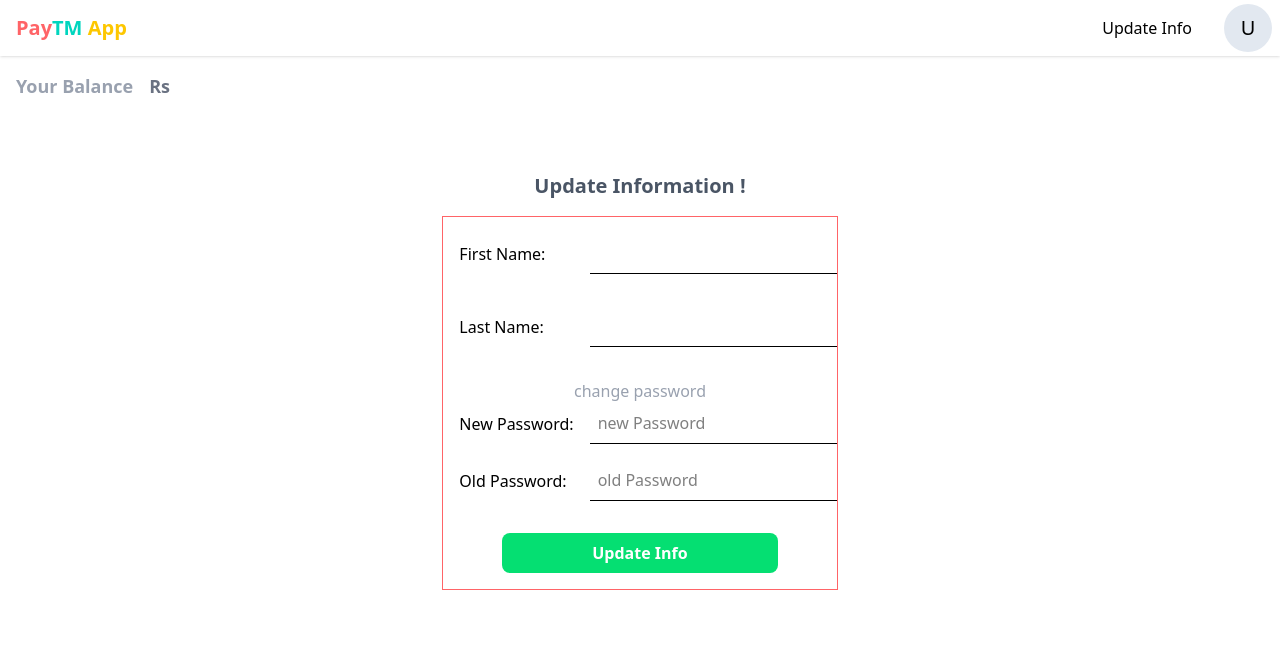
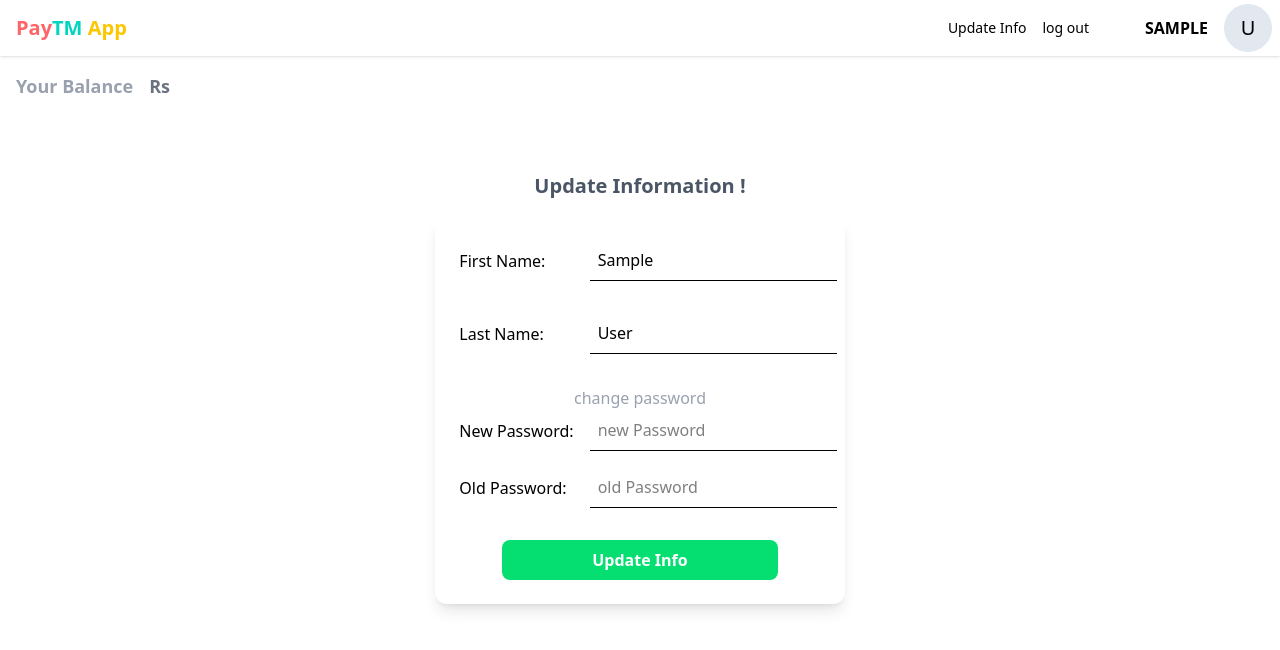
Before and after one commit to Ashimgautam356/paytmClone, a React (Vite) app in the folder frontend/: page /user/update in a window 1280 px wide. Shown: the top 650 px of the page. Built offline with nearby package versions, Linux system fonts and the light colour scheme; no server answers; sample sign-in values are in the browser's storage.

Commit message:
commpleted other stuff now workin in form's

```diff
--- a/frontend/src/components/Appbar.tsx
+++ b/frontend/src/components/Appbar.tsx
@@ -1,19 +1,35 @@
-import { useSelector } from "react-redux"
+import { useDispatch, useSelector } from "react-redux"
 import { Link } from "react-router-dom"
+import { logoutUser } from "../store/slice/userSlice"
+import { UseDispatch } from "react-redux"
+import { useNavigate } from "react-router-dom"
 
 
 export const Appbar = () => {
+    const dispatch = useDispatch()
+    const navigate = useNavigate()
+
     const user = useSelector((state: any) => state.user)
+    const handleClick = async()=>{
+        dispatch(logoutUser())
+        navigate('/signin')
 
+    }
     return <div className="shadow h-14 flex justify-between">
         <div className="flex items-center justify-center h-full ml-4 text-xl font-semibold">
             <Link to={"/"}><span className="text-red-400">Pay</span><span className="text-teal-400">TM</span><span className="text-yellow-400"> App</span></Link>
         </div>
         <div className="flex">
-            <div className="flex flex-col justify-center h-full mr-4">
-                <Link to={`/user/update?id=${user?.userId}`}>Update Info</Link>
+            <div className="flex pr-10 text-sm">
+
+                <div className="flex flex-col justify-center h-full mr-4 ">
+                    <Link to={`/user/update`}>Update Info</Link>
+                </div>
+                <div className="flex flex-col justify-center h-full mr-4 ">
+                    <button onClick={handleClick} className="cursor-pointer">log out</button>
+                </div>
             </div>
-            <div className="flex flex-col justify-center h-full mr-4">
+            <div className="flex flex-col justify-center h-full mr-4 uppercase font-semibold">
                 {user?.firstName}
             </div>
             <div className="rounded-full h-12 w-12 bg-slate-200 flex justify-center mt-1 mr-2">
--- a/frontend/src/components/UpdateInfo.tsx
+++ b/frontend/src/components/UpdateInfo.tsx
@@ -1,8 +1,10 @@
 import { SubmitHandler, useForm } from 'react-hook-form'
-import { useSelector } from 'react-redux'
+import { useDispatch, useSelector } from 'react-redux'
 import z from 'zod'
 import { zodResolver } from "@hookform/resolvers/zod";
 import { useUpdateInfoMutation } from '../store/api/service';
+import {userInfo} from '../store/slice/userSlice'
+
 
 const userSchema = z.object({
     firstName: z.string()
@@ -37,29 +39,41 @@ type FormField = z.infer<typeof userSchema>
 
 
 export const UpdateInfo = () => {
+  const user = useSelector((state:any) => state.user)
+
+
     const {register,handleSubmit,formState:{errors,isSubmitting},setError} = useForm<FormField>({
-        resolver: zodResolver(userSchema)
+        resolver: zodResolver(userSchema),
+        defaultValues:{
+          firstName:user.firstName,
+          lastName:user.lastName
+        }
     })
 
-    const user = useSelector((state:any) => state.user)
+    const dispatch = useDispatch()
 
     const [updateInfo, { isLoading }] = useUpdateInfoMutation()
 
     const onSubmit:SubmitHandler<FormField> = async(data:any)=>{
         try {
-            await updateInfo(data).unwrap();
+            const result = await updateInfo(data).unwrap();
+            dispatch(userInfo({
+               firstName: result.data?.firstName ,
+                lastName: result.data?.lastName,
+              }));
+
             alert("Information updated successfully!");
         } catch (error: any) {
             setError("root", { message: error?.data?.message || "Something went wrong!" });
         }
     }
   return (
-    <div className='p-4 flex flex-col mt-10'>
-        <div className='w-full'>
+    <div className='p-4 flex flex-col mt-10 '>
+        <div className='w-full '>
             <p className='text-xl text-gray-600 font-semibold text-center'>Update Information !</p>
         </div>
-        <div className='mt-4 w-full flex justify-center items-center'>
-            <form onSubmit={handleSubmit(onSubmit)} className='border border-red-400 flex flex-col'>
+        <div className='mt-4 w-full flex justify-center items-center '>
+            <form onSubmit={handleSubmit(onSubmit)} className='bg-white shadow-lg rounded-xl p-2 flex flex-col'>
                 <div className='my-4 flex justify-between items-center'>
                     <label htmlFor="firstName" className='px-4'>First Name: </label>
                     <input defaultValue={user?.firstName} {...register("firstName")} className='border-b border-black p-2'type='text' />
--- a/frontend/src/pages/Signin.tsx
+++ b/frontend/src/pages/Signin.tsx
@@ -7,7 +7,7 @@ import {  useNavigate } from "react-router-dom"
 import { useState } from "react"
 import { useUserSigninMutation } from "../store/api/service"
 import { useDispatch } from "react-redux"
-import { userInfo } from "../store/slice/userSlice"
+import { userInfo} from "../store/slice/userSlice"
 
 
 
@@ -28,12 +28,10 @@ export const Signin = () => {
 
      if(response?.data?.message == "login sucessfull"){
       const firstName = response?.data?.firstName
-      const balance = response?.data?.balance
-      const userId = response?.data?.userId
       const lastName = response?.data?.lastName
+
         localStorage.setItem("token", response.data.token)
-        dispatch(userInfo({firstName,lastName,balance,userId}))
-
+        dispatch(userInfo({firstName,lastName}))
         navigate("/")
      }
  }
--- a/frontend/src/store/slice/userSlice.ts
+++ b/frontend/src/store/slice/userSlice.ts
@@ -3,32 +3,40 @@ import { createSlice,PayloadAction } from "@reduxjs/toolkit";
 
 
 interface User {
-    firstName: string;
-    lastName:string;
-    balance: number;
-    userId:string
+    firstName: string |null;
+    lastName:string|null;
   }
 
-  const initialState: User = {
-    firstName: "",
-    lastName:"",
-    balance:0,
-    userId:"",
+
+
+  const storedUser = localStorage.getItem("user");
+
+  const initialState: User = storedUser ? JSON.parse(storedUser) :{
+    firstName: null,
+    lastName:null,
   };
 
 const userSlice  = createSlice({
     name:"userSlice",
     initialState,
     reducers:{
-        userInfo:(state,action:PayloadAction<{ firstName:string,lastName:string, balance: number,userId:string, }>)=>{
+        userInfo:(state,action:PayloadAction<User>)=>{
             state.firstName = action.payload.firstName
-            state.balance = action.payload.balance
-            state.userId = action.payload.userId
             state.lastName = action.payload.lastName
-        }
+            localStorage.removeItem("user")
+            localStorage.setItem("user",JSON.stringify(action.payload))
+        },
+
+        logoutUser: (state) => {
+          state.firstName = null;
+          state.lastName = null;
+          // Remove from localStorage
+          localStorage.removeItem("user");
+          localStorage.removeItem("token")
+        },
     }
 })
 
-export const {userInfo} = userSlice.actions
+export const {userInfo,logoutUser} = userSlice.actions
 
 export default userSlice.reducer
```
Also changed, not shown: 2 other files (tests, documents, lock files or other folders).
